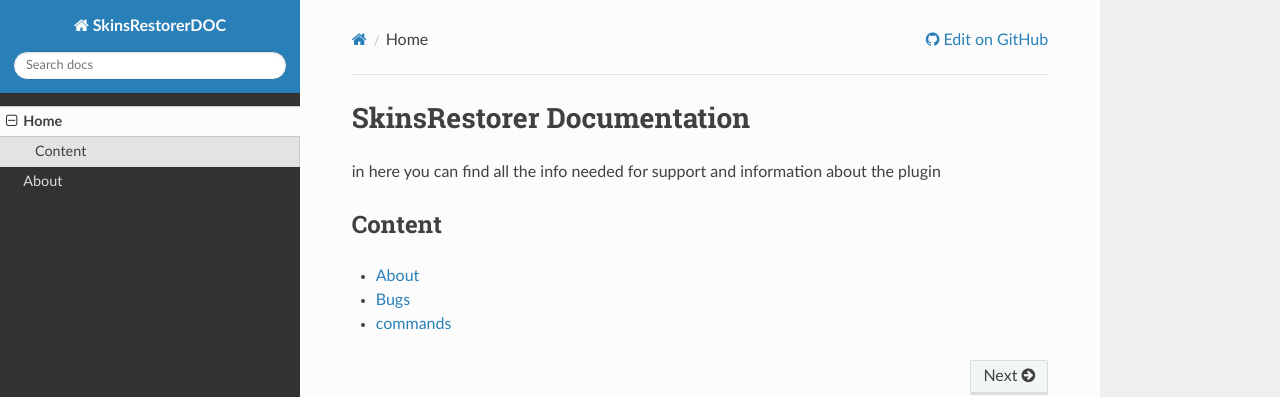
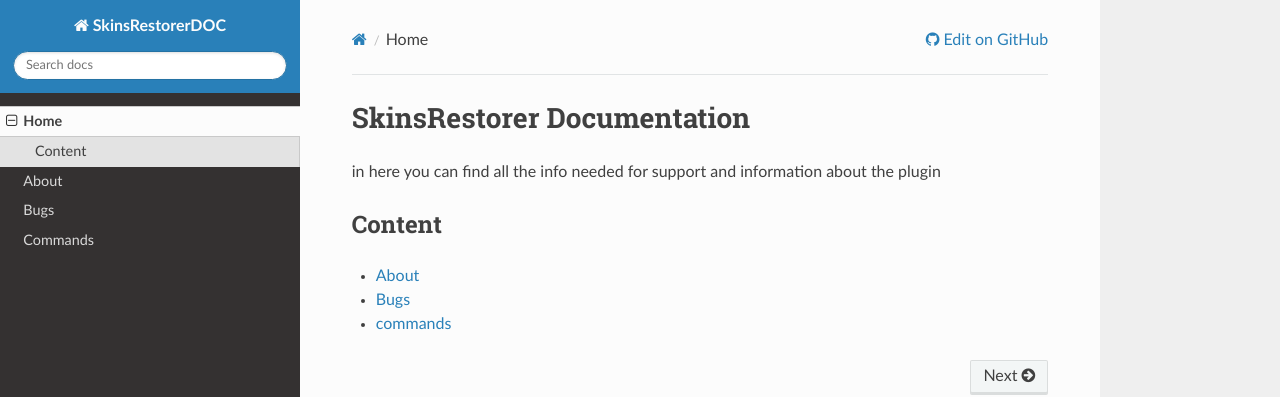
Before and after one commit to xknat/SkinsRestorerDOC, an MkDocs documentation site: the page built from docs/index.md, in a window 1280 px wide. Shown: the top 397 px of the page. Built offline with MkDocs 1.6.1, drawn with Linux system fonts in a browser that asks for light colours; nearby versions of some CDN libraries; old or Windows-style settings are respelled for this version of MkDocs.

Commit message:
update settings for bugs and commands

```diff
--- a/mkdocs.yml
+++ b/mkdocs.yml
@@ -3,5 +3,7 @@ repo_url: https://github.com/xknat/SkinsRestorerDOC
 pages:
 - Home: index.md
 - About: about.md
+- Bugs: bugs.md
+- Commands: commands.md
 
 theme: readthedocs
```
